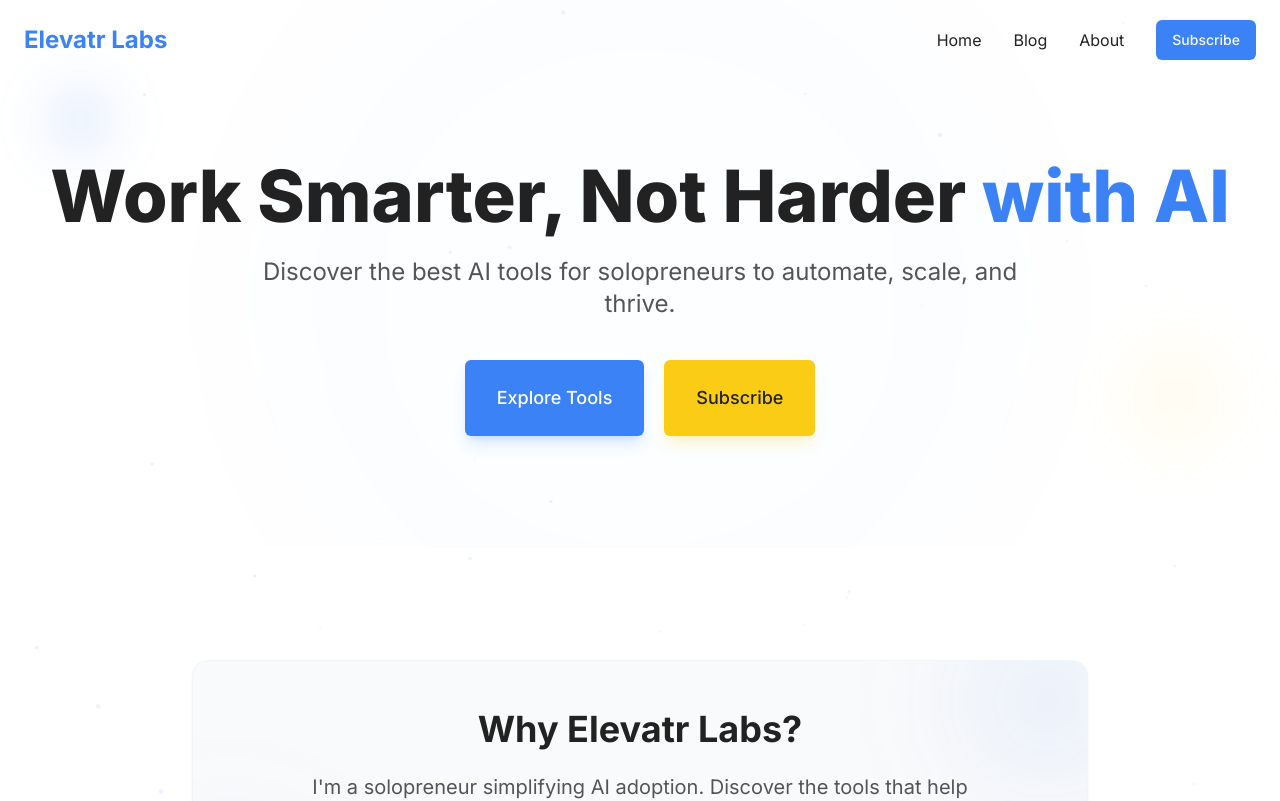
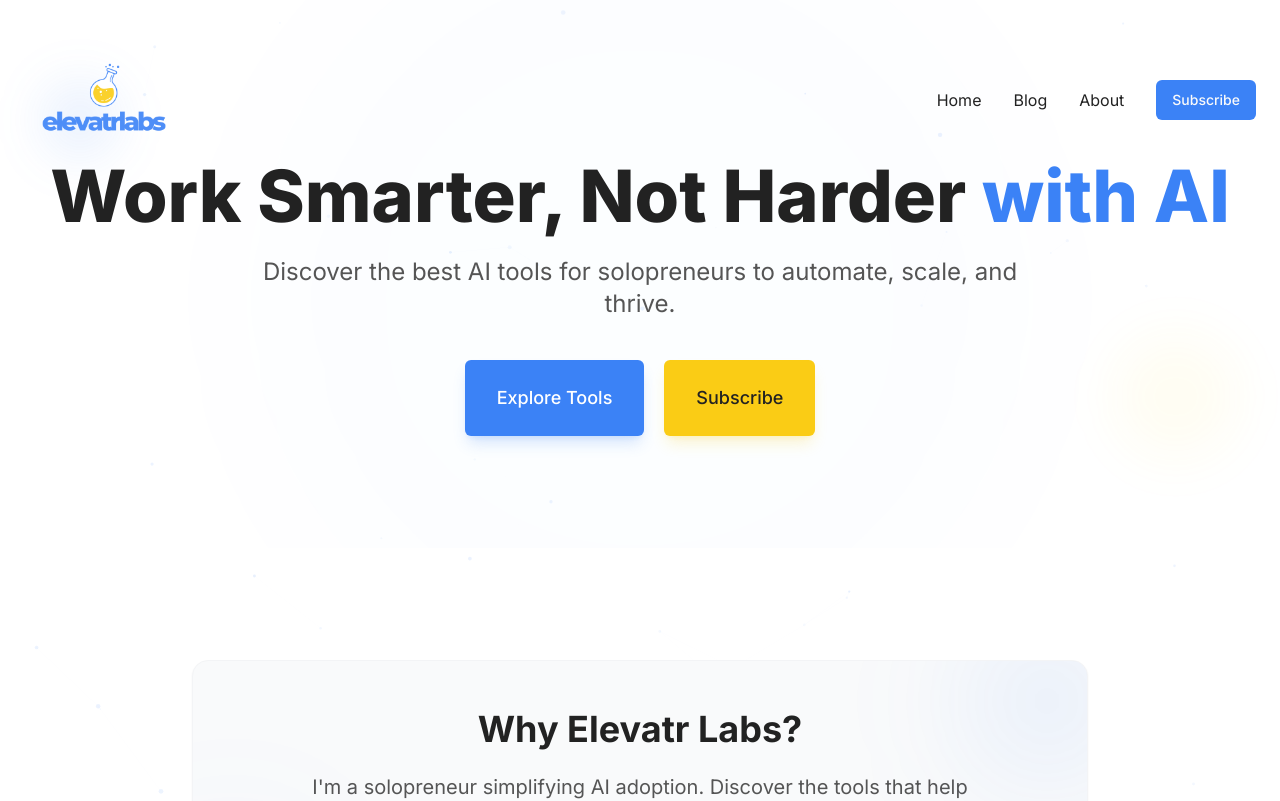
Before and after one commit to darrylrachel/blackheart-labs, a Next.js app: page / in a window 1280 px wide. Shown: the top 801 px of the page. Built offline with nearby package versions, Linux system fonts and the light colour scheme.

Commit message:
update: Updated logo

```diff
--- a/components/header.tsx
+++ b/components/header.tsx
@@ -5,6 +5,7 @@ import { useState, useEffect } from "react"
 import { Menu, X } from "lucide-react"
 import { Button } from "@/components/ui/button"
 import { cn } from "@/lib/utils"
+import Image from "next/image"
 
 const Header = () => {
   const [isScrolled, setIsScrolled] = useState(false)
@@ -28,7 +29,14 @@ const Header = () => {
     >
       <div className="container mx-auto px-4 md:px-6 flex items-center justify-between">
         <Link href="/" className="flex items-center">
-          <h1 className="text-electric-blue font-bold text-2xl">Elevatr Labs</h1>
+          <Image
+            src="/elevatrlabs-logo.png" // path inside public folder
+            alt="Elevatr Labs Logo"
+            width={160} // adjust size as needed
+            height={40}
+            className="object-contain"
+          />
+          {/* <h1 className="text-electric-blue font-bold text-2xl">Elevatr Labs</h1> */}
         </Link>
 
         {/* Desktop Navigation */}
```
Also changed, not shown: public/elevatrlabs-logo.png (added).
